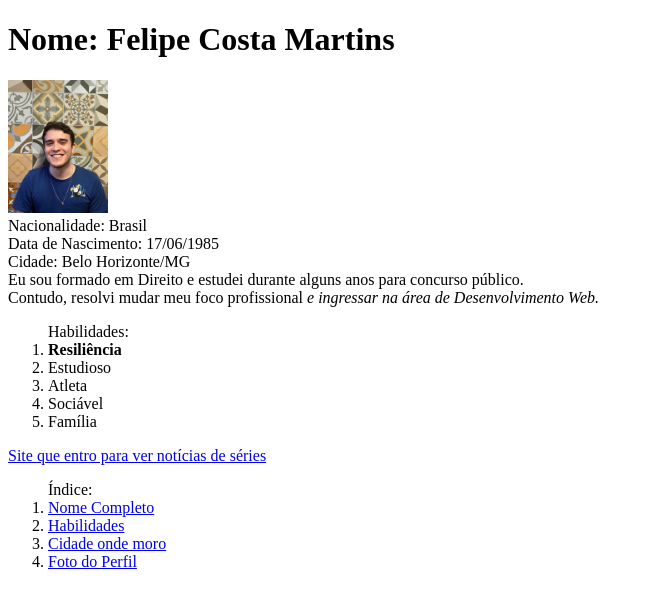
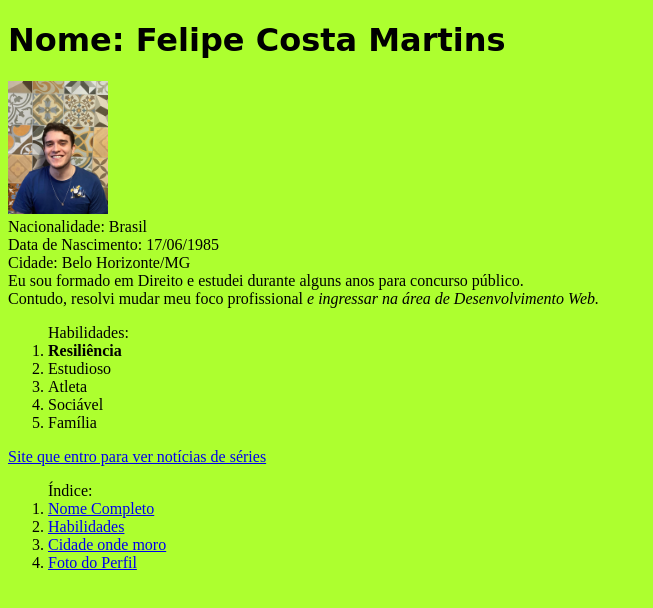
Before and after one commit to felmartins1985/felmartins1985.github.io, a plain HTML site: page index.html in a window 1280 px wide. Shown: the whole page, without its empty margins (0-653 px from the left). Drawn offline with Linux system fonts and the light colour scheme.

Commit message:
atualizacao parte 1 e 2

```diff
--- a/index.html
+++ b/index.html
@@ -3,6 +3,14 @@
   <head>
     <meta charset="UTF-8">
     <title>Meu Portfolio</title>
+    <style>
+      #Nome{
+        font-family:cursive;
+      }
+      body{
+        background-color: greenyellow;
+      }
+    </style>
   </head>
   <body>
     <h1 id="Nome">Nome: Felipe Costa Martins</h1>
```
